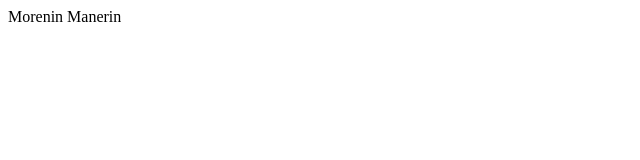
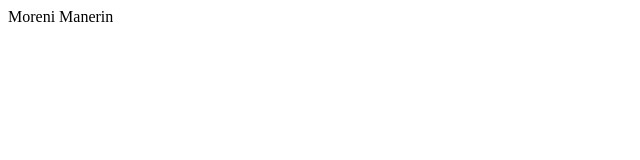
Before and after one commit to Thomasbarbosadesousa55/Morenin-Manerin-, a plain HTML site: page index.html in a window 1280 px wide. Shown: the full height of the page, 0-640 px from the left. Drawn offline with Linux system fonts and the light colour scheme.

Commit message:
Modificado

```diff
--- a/index.html
+++ b/index.html
@@ -4,6 +4,6 @@
 
 	   </head>
 	   <body>
-	   Morenin Manerin
+	   Moreni Manerin
 	   </body>
 	   </html>
```
